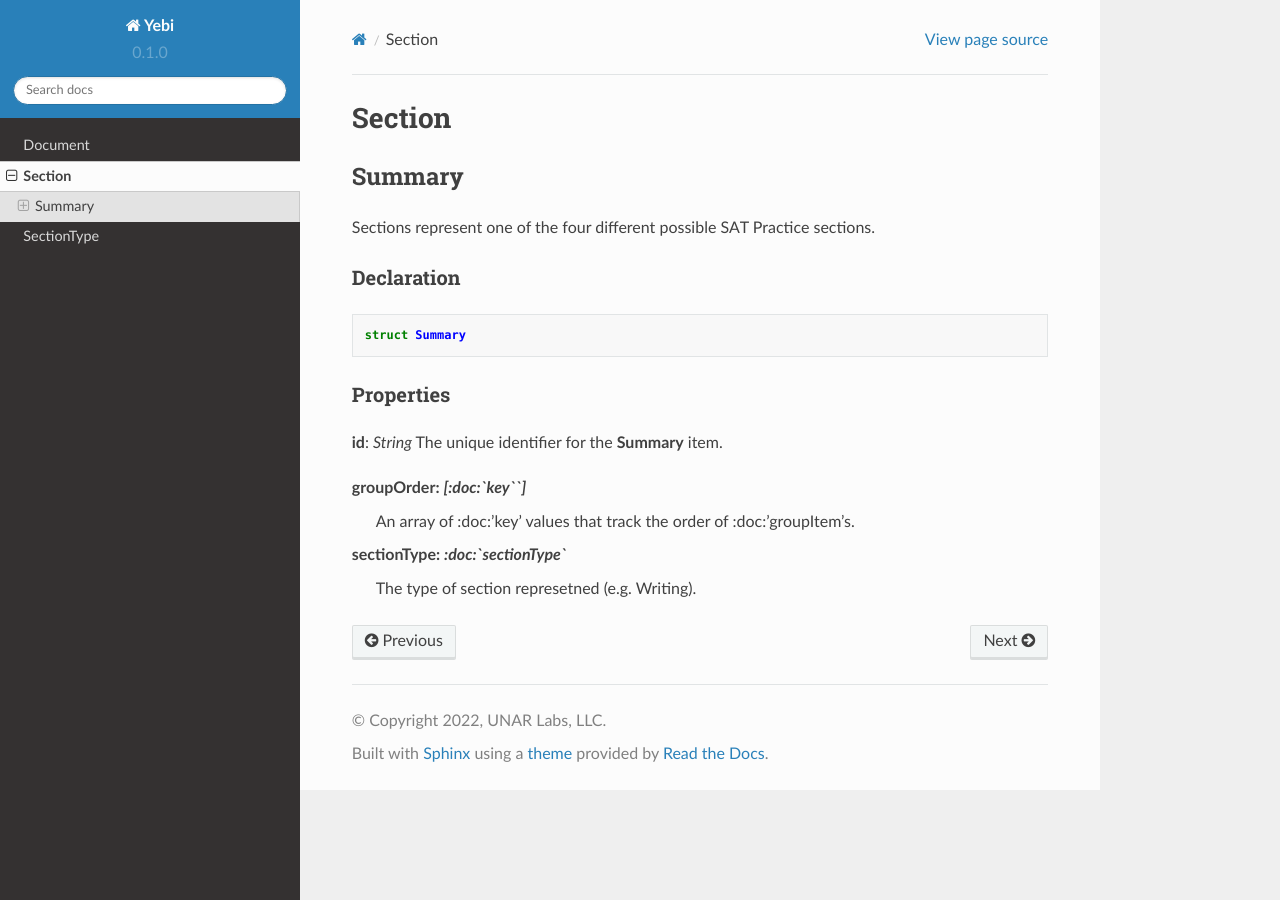
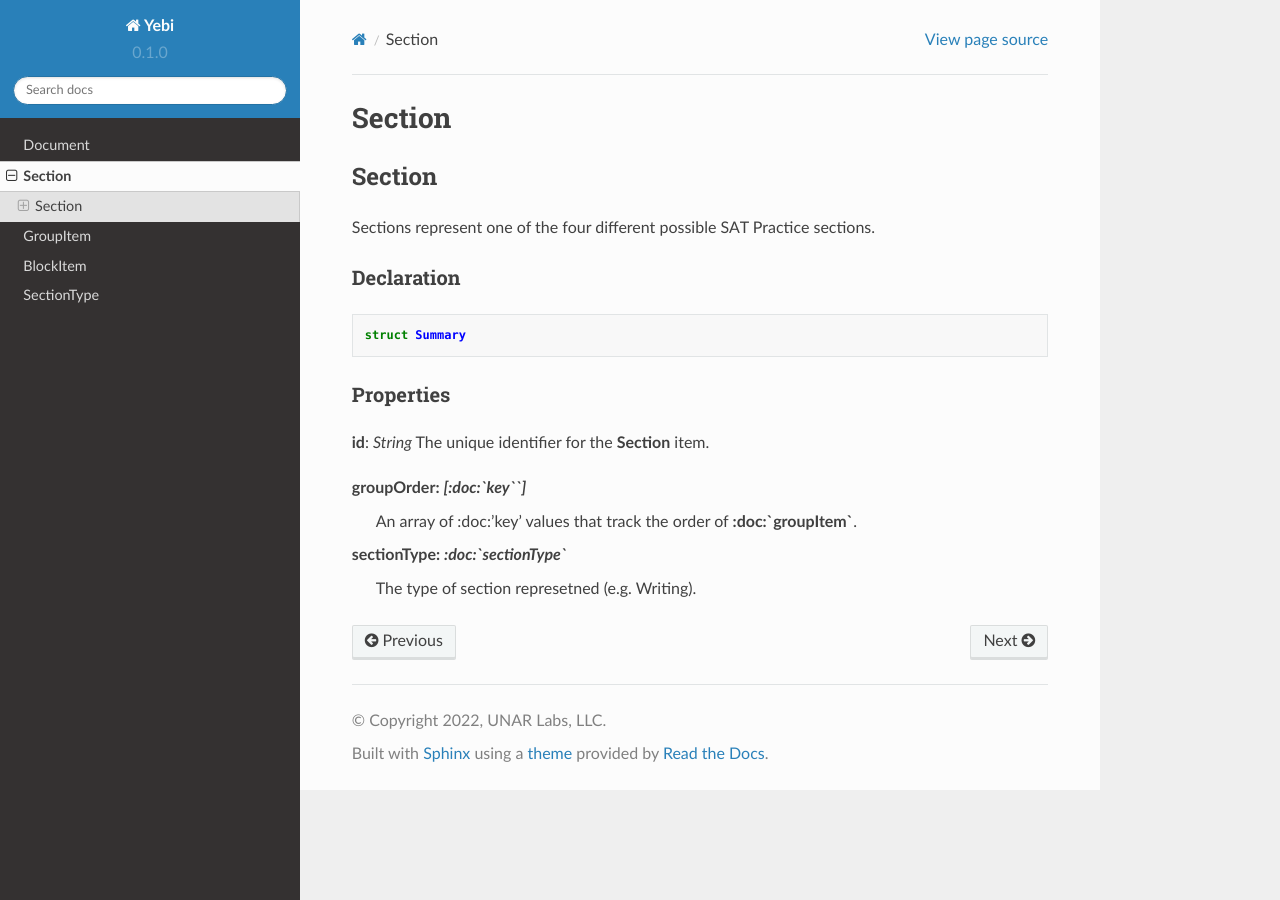
Before and after one commit to UNARDanielPratt/Yebi-Docs, a Sphinx documentation site: the page built from docs/source/section.rst, in a window 1280 px wide. Built offline with Sphinx 7.4.7 and the Read the Docs theme 2.0.0, drawn with Linux system fonts in a browser that asks for light colours.

```diff
--- a/docs/source/document.rst
+++ b/docs/source/document.rst
@@ -1,15 +1,11 @@
 Document
 ========
-
-.. _document_summary:
 
 =======
 Summary
 =======
 
 This structure represents a converted document.
-
-.. _document_declaration:
 
 Declaration
 -----------
--- a/docs/source/index.rst
+++ b/docs/source/index.rst
@@ -12,6 +12,8 @@ Firestore Structure:
 
    document
    section
+   groupItem
+   blockItem
 
 Enums:
 ------
--- a/docs/source/section.rst
+++ b/docs/source/section.rst
@@ -1,15 +1,12 @@
 Section
 =======
 
-.. _section_summary:
-
 =======
-Summary
+Section
 =======
 
 Sections represent one of the four different possible SAT Practice sections.
 
-.. _section_declaration:
 
 Declaration
 -----------
@@ -22,10 +19,10 @@ Properties
 ----------------
 
 **id**: *String*
-The unique identifier for the **Summary** item.
+The unique identifier for the **Section** item.
 
 **groupOrder**: *[:doc:`key``]*
-  An array of :doc:'key' values that track the order of :doc:'groupItem's.
+  An array of :doc:'key' values that track the order of **:doc:`groupItem`**.
 
 **sectionType**: *:doc:`sectionType`*
   The type of section represetned (e.g. Writing).
```
Also changed, not shown: docs/source/blockItem.rst (added, +22 -0 lines), docs/source/groupItem.rst (added, +30 -0 lines).
